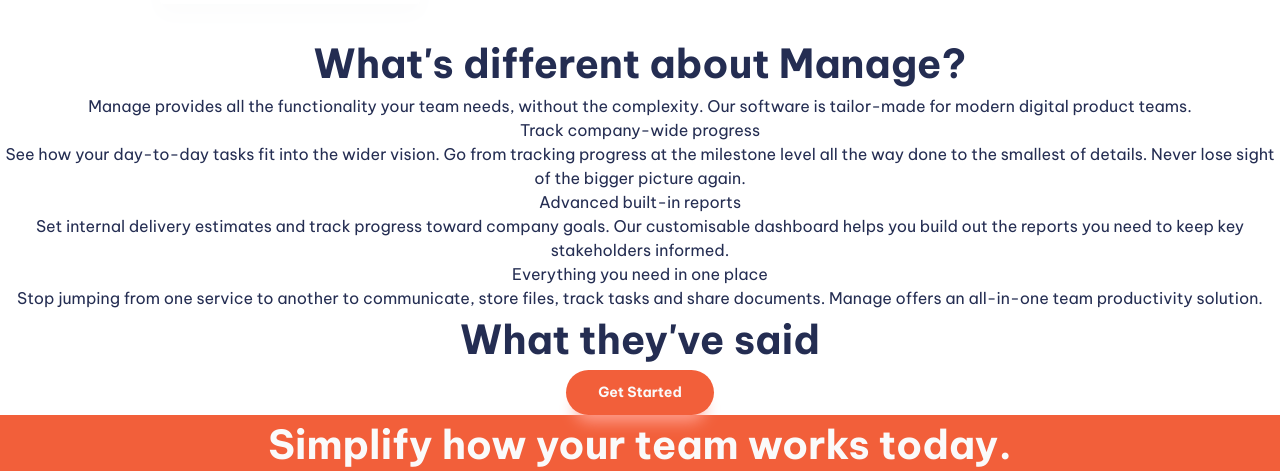
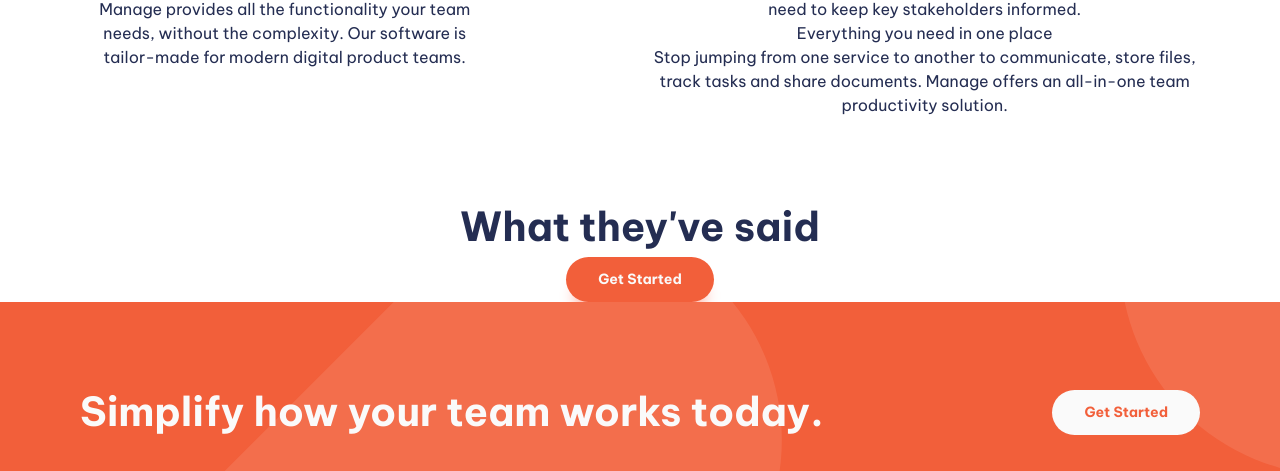
Before and after one commit to lexsac/manage-landing-page, a website built with Vite: page index.html in a window 1280 px wide. Shown: the part 749-1220 px from the top of the page. Built offline with nearby package versions, Linux system fonts and the light colour scheme.

Commit message:
CTA background image and general styling

```diff
--- a/index.html
+++ b/index.html
@@ -104,13 +104,14 @@
       </section>
       <section class="cta">
         <div class="container">
-          <div class="even-columns"></div>
+          <div class="even-columns">
             <div>
               <h2>Simplify how your team works today.</h2>
             </div>
             <div>
               <button class="secondary-button">Get Started</button>
             </div>
+          </div>
         </div>
       </section>
     </main>
--- a/style.css
+++ b/style.css
@@ -154,11 +154,41 @@
 }
 
 .cta {
+  position: relative;
   background-color: var(--clr-primary-bright-red);
+  isolation: isolate;
+  text-align: center;
+}
+
+.cta::before {
+  content: '';
+  background-image:
+    url('./images/bg-tablet-pattern.svg'),
+    url('./images/bg-tablet-pattern.svg')
+  ;
+  position: absolute;
+  z-index: -1;
+  inset: 0;
+  opacity: 0.1;
+  background-repeat: no-repeat;
+  background-position: -2rem -5rem, 70rem -40rem;
 }
 
 footer {
   background-color: var(--clr-neutral-very-dark-blue);
+}
+
+@media (min-width: 56rem) {
+  .even-columns {
+    display: flex;
+    justify-content: space-between;
+    row-gap: 5rem;
+    align-items: center;
+  }
+
+  .even-columns div {
+    padding: 5rem;
+  }
 }
 
 /* Button styling */
```
